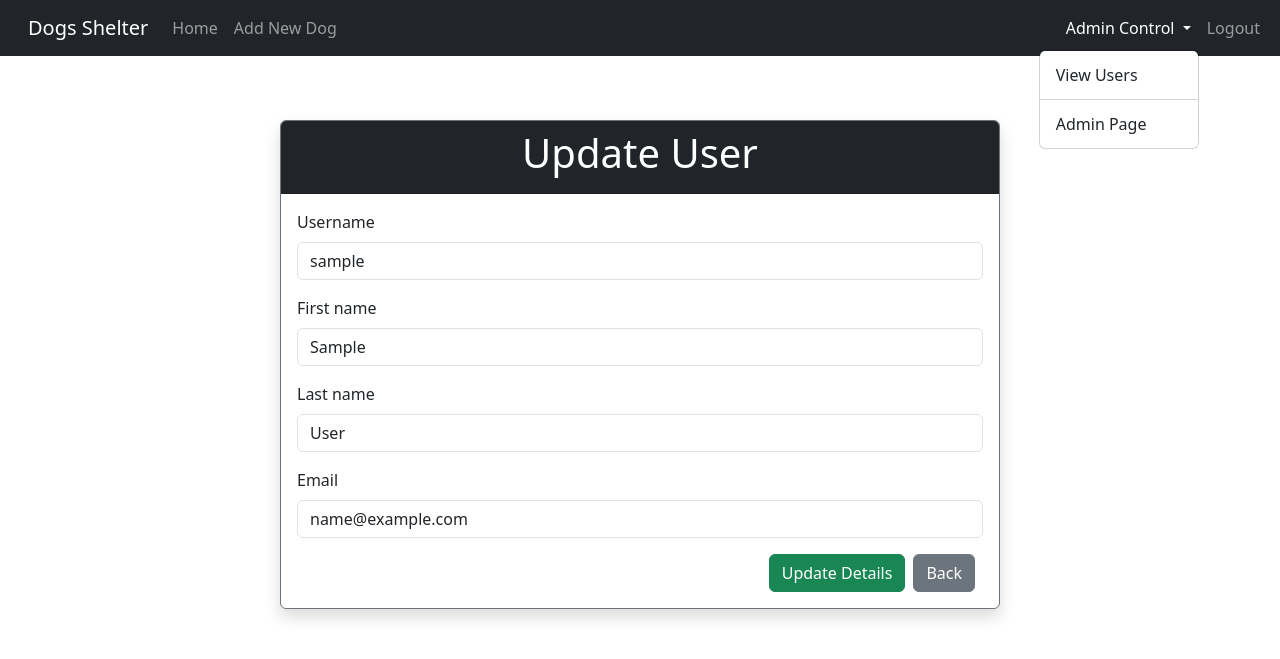
After one commit to Ziadfahom/Dog-Shelter, a Django app: page /update_user/1 in a window 1280 px wide, after a click on "Admin Control". The commit adds this page. Shown: the top 659 px of the page. Run offline with Django 4.2, Linux system fonts and the light colour scheme; the visitor is signed in with stand-in values (Sample User, id 1); data comes from the database, SQL or seed files in the repository; some libraries are stand-ins or nearby versions.

Commit message:
Improved all pages aesthetics and implemented Users view, update and delete for admins

```diff
--- a/dogs_app/forms.py
+++ b/dogs_app/forms.py
@@ -1,4 +1,4 @@
-from django.contrib.auth.forms import UserCreationForm
+from django.contrib.auth.forms import UserCreationForm, UserChangeForm
 from django.contrib.auth.models import User
 from django.utils import timezone
 from django.core.validators import RegexValidator
@@ -143,3 +143,19 @@ class AddDogForm(forms.ModelForm):
         if dob and dob > date.today():
             raise ValidationError('Estimated Date of Birth cannot be a future date')
         return dob
+
+
+# Form for update users
+class UpdateUserForm(UserChangeForm):
+    email = forms.EmailField(widget=forms.TextInput(attrs={'class': 'form-control',
+                                                           'placeholder': 'Email Address'}))
+    first_name = forms.CharField(max_length=50,
+                                 widget=forms.TextInput(attrs={'class': 'form-control',
+                                                               'placeholder': 'First Name'}))
+    last_name = forms.CharField(max_length=50,
+                                widget=forms.TextInput(attrs={'class': 'form-control',
+                                                              'placeholder': 'Last Name'}))
+
+    class Meta:
+        model = User
+        fields = ('username', 'first_name', 'last_name', 'email')
--- a/dogs_app/templates/base.html
+++ b/dogs_app/templates/base.html
@@ -13,12 +13,13 @@
         <br>
         {% if messages %}
             {% for message in messages %}
-                <div class="alert alert-warning alert-dismissible fade show col-md-6 offset-md-3" role="alert">
-                    <span class="col-md-6 offset-md-3">{{ message }}</span>
-                   <button type="button" class="btn-close" data-bs-dismiss="alert" aria-label="Close"></button>
+                <div class="alert alert-warning alert-dismissible fade show col-md-6 offset-md-3 text-center" role="alert">
+                    {{ message }}
+                    <button type="button" class="btn-close" data-bs-dismiss="alert" aria-label="Close"></button>
                 </div>
             {% endfor %}
         {% endif %}
+
 
         {%  block content %}
 
--- a/dogs_app/templates/navbar.html
+++ b/dogs_app/templates/navbar.html
@@ -1,48 +1,47 @@
 <nav class="navbar navbar-expand-lg navbar-dark bg-dark fixed-top">
-
     <div class="container-fluid">
-        <a class="navbar-brand mb-0 h1" href="{% url 'home' %}">Dogs Shelter</a>
+        <a class="navbar-brand mb-0 h1" href="{% url 'home' %}">
+            <a class="navbar-brand mb-0 h1" href="{% url 'home' %}">Dogs Shelter</a>
         <button class="navbar-toggler" type="button" data-bs-toggle="collapse" data-bs-target="#navbarSupportedContent" aria-controls="navbarSupportedContent" aria-expanded="false" aria-label="Toggle navigation">
             <span class="navbar-toggler-icon"></span>
         </button>
-
         <div class="collapse navbar-collapse" id="navbarSupportedContent">
             <ul class="navbar-nav me-auto mb-2 mb-lg-0">
-
                 <li class="nav-item">
-                    <a class="nav-link active" aria-current="page" href="{% url 'home' %}">Home</a>
+                    <a class="nav-link" aria-current="page" href="{% url 'home' %}"><i class="bi bi-house-door-fill"></i> Home</a>
                 </li>
-
                 {% if user.is_authenticated %}
-
                     <li class="nav-item">
-                        <a class="nav-link active" href="{% url 'add_dog' %}">Add New Dog</a>
+                        <a class="nav-link" href="{% url 'add_dog' %}"><i class="bi bi-plus-circle-fill"></i> Add New Dog</a>
                     </li>
-
+                {% endif %}
+            </ul>
+            <ul class="navbar-nav ms-auto mb-2 mb-lg-0">
+                {% if user.is_authenticated %}
                     {% if user.is_superuser %}
-                        <li class="nav-item">
-                            <a class="nav-link" href="{% url 'admin:index' %}">Admin</a>
+                        <li class="nav-item dropdown">
+                            <a class="nav-link dropdown-toggle" role="button" data-bs-toggle="dropdown" aria-expanded="false">
+                                <i class="bi bi-gear-fill"></i> Admin Control
+                            </a>
+                            <ul class="dropdown-menu dropdown-menu-end">
+                                <li><a class="dropdown-item" href="{% url 'view_users' %}">View Users</a></li>
+                                <li><hr class="dropdown-divider"></li>
+                                <li><a class="dropdown-item" href="{% url 'admin:index' %}">Admin Page</a></li>
+                            </ul>
                         </li>
                     {% endif %}
-
                     <li class="nav-item">
-                        <a class="nav-link" href="{% url 'logout' %}">Logout</a>
+                        <a class="nav-link" href="{% url 'logout' %}"><i class="bi bi-box-arrow-right"></i> Logout</a>
                     </li>
-
                 {% else %}
-
                     <li class="nav-item">
-                        <a class="nav-link" href="{% url 'register' %}">Register</a>
+                        <a class="nav-link" href="{% url 'register' %}"><i class="bi bi-person-plus-fill"></i> Register</a>
                     </li>
-
                     <li class="nav-item">
-                        <a class="nav-link" href="{% url 'home' %}">Login</a>
+                        <a class="nav-link" href="{% url 'home' %}"><i class="bi bi-box-arrow-in-right"></i> Login</a>
                     </li>
-
                 {% endif %}
-
             </ul>
         </div>
     </div>
-
 </nav>
--- /dev/null
+++ b/dogs_app/templates/update_user.html
@@ -0,0 +1,42 @@
+{% extends 'base.html' %}
+{% load widget_tweaks %}
+{% block content %}
+
+<div class="container mt-5">
+    <div class="row justify-content-center">
+        <div class="col-md-8">
+            <div class="card border-secondary shadow">
+                <div class="card-header bg-dark text-white text-center">
+                    <h1>Update User</h1>
+                </div>
+                <div class="card-body">
+                    <form method="POST" action="">
+                        {% csrf_token %}
+
+                        {% for field in form %}
+                            {% if field.name != "password" %}
+                                <div class="mb-3">
+                                    <label for="{{ field.id_for_label }}" class="form-label">{{ field.label }}</label>
+                                    {{ field|add_class:"form-control" }}
+
+                                    {% if field.errors %}
+                                        <div class="alert alert-danger mt-2" role="alert">
+                                            {{ field.errors }}
+                                        </div>
+                                    {% endif %}
+                                </div>
+                            {% endif %}
+                        {% endfor %}
+
+                        <div class="d-grid gap-2 d-md-flex justify-content-md-end">
+                            <button type="submit" class="btn btn-success">Update Details</button>
+                            <a href="{% url 'view_users' %}" class="btn btn-secondary me-2">Back</a>
+                        </div>
+                    </form>
+                </div>
+            </div>
+        </div>
+    </div>
+</div>
+
+{% endblock %}
--- a/dogs_app/urls.py
+++ b/dogs_app/urls.py
@@ -8,5 +8,8 @@ urlpatterns = [
     path('dog/<int:pk>', views.dog_record_view, name='dog_record'),
     path('delete_dog/<int:pk>', views.delete_dog_view, name='delete_dog'),
     path('add_dog/', views.add_dog_view, name='add_dog'),
-    path('update_dog/<int:pk>', views.update_dog_view, name='update_dog')
+    path('update_dog/<int:pk>', views.update_dog_view, name='update_dog'),
+    path('view_users/', views.view_users, name='view_users'),
+    path('delete_user/<int:pk>', views.delete_user_view, name='delete_user'),
+    path('update_user/<int:pk>', views.update_user_view, name='update_user'),
 ]
--- a/dogs_app/views.py
+++ b/dogs_app/views.py
@@ -1,7 +1,9 @@
 from django.shortcuts import render, redirect
 from django.contrib.auth import authenticate, login, logout, get_user_model
+from django.contrib.auth.models import User
+from django.contrib.auth.decorators import login_required, user_passes_test
 from django.contrib import messages
-from .forms import SignUpForm, AddDogForm
+from .forms import SignUpForm, AddDogForm, UpdateUserForm
 from .models import Dog
 
 
@@ -140,6 +142,7 @@ def add_dog_view(request):
         messages.error(request, "You Must Be Logged In To Add New Dogs...")
         return redirect('home')
 
+
 def update_dog_view(request, pk):
     # Check if user is logged in
     if request.user.is_authenticated:
@@ -157,3 +160,52 @@ def update_dog_view(request, pk):
     else:
         messages.error(request, "You must be logged in to do that...")
         return redirect('home')
+
+
+# Display all users for the admins only in view_users.html
+# Check user is logged in
+@login_required
+# Check user is Admin
+@user_passes_test(lambda u: u.is_superuser)
+def view_users(request):
+    # Retrieve all the users in the system, pass them in to viewers_users.html
+    users = User.objects.all()
+    return render(request, 'view_users.html', {'users': users})
+
+
+# Only logged-in users permitted
+@login_required
+# Check user is Admin
+@user_passes_test(lambda u: u.is_superuser)
+# Delete a user in the Admin user-view page
+def delete_user_view(request, pk):
+    # Check if the user is logged in
+    if request.user.is_authenticated:
+        delete_user = User.objects.get(pk=pk)
+        user_name = delete_user.username
+        delete_user.delete()
+        messages.success(request, message=f'{user_name} Has Been Deleted Successfully...')
+        return redirect('view_users')
+    else:
+        messages.error(request, message='You must be logged in to do that...')
+        return redirect('home')
+
+
+# Check user is Admin
+@user_passes_test(lambda u: u.is_superuser)
+def update_user_view(request, pk):
+    # Check if user is logged in
+    if request.user.is_authenticated:
+        current_user = User.objects.get(pk=pk)
+        form = UpdateUserForm(request.POST or None, instance=current_user)
+        if form.is_valid():
+            form.save()
+            messages.success(request, f"{current_user.first_name} {current_user.last_name}'s Details"
+                                      f" Have Been Updated Successfully!")
+            return redirect('view_users')
+        else:
+            return render(request, 'update_user.html', {'form': form})
+    # User is not logged in, redirect them to login
+    else:
+        messages.error(request, "You must be logged in to do that...")
+        return redirect('home')
--- a/dogshelter_site/settings.py
+++ b/dogshelter_site/settings.py
@@ -38,6 +38,7 @@ INSTALLED_APPS = [
     'django.contrib.sessions',
     'django.contrib.messages',
     'django.contrib.staticfiles',
+    'widget_tweaks',
 ]
 
 MIDDLEWARE = [
```
Also changed, not shown: dogs_app/templates/add_dog.html (+16 -13 lines), dogs_app/templates/dog_record.html (+6 -13 lines), dogs_app/templates/home.html (+21 -15 lines), dogs_app/templates/register.html (+22 -19 lines), dogs_app/templates/update_dog.html (+12 -11 lines), dogs_app/templates/view_users.html (added, +43 -0 lines).
